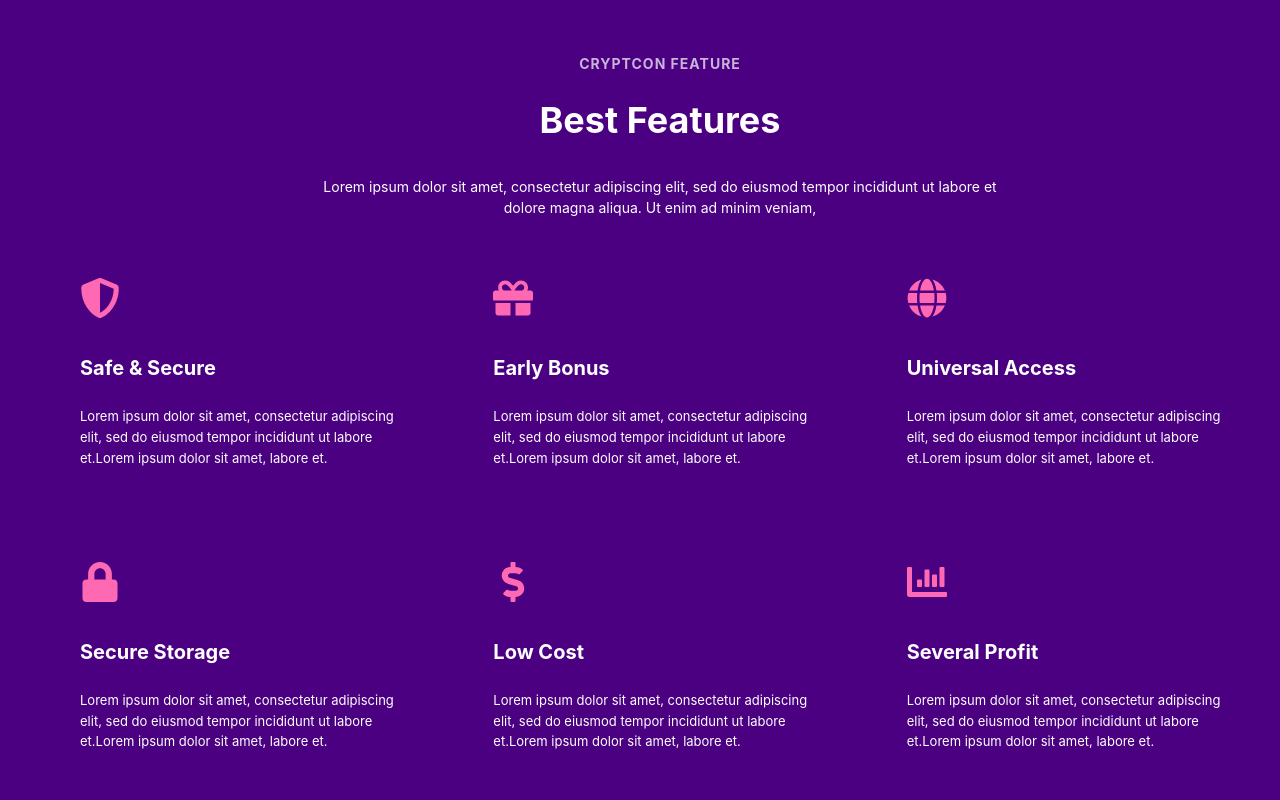
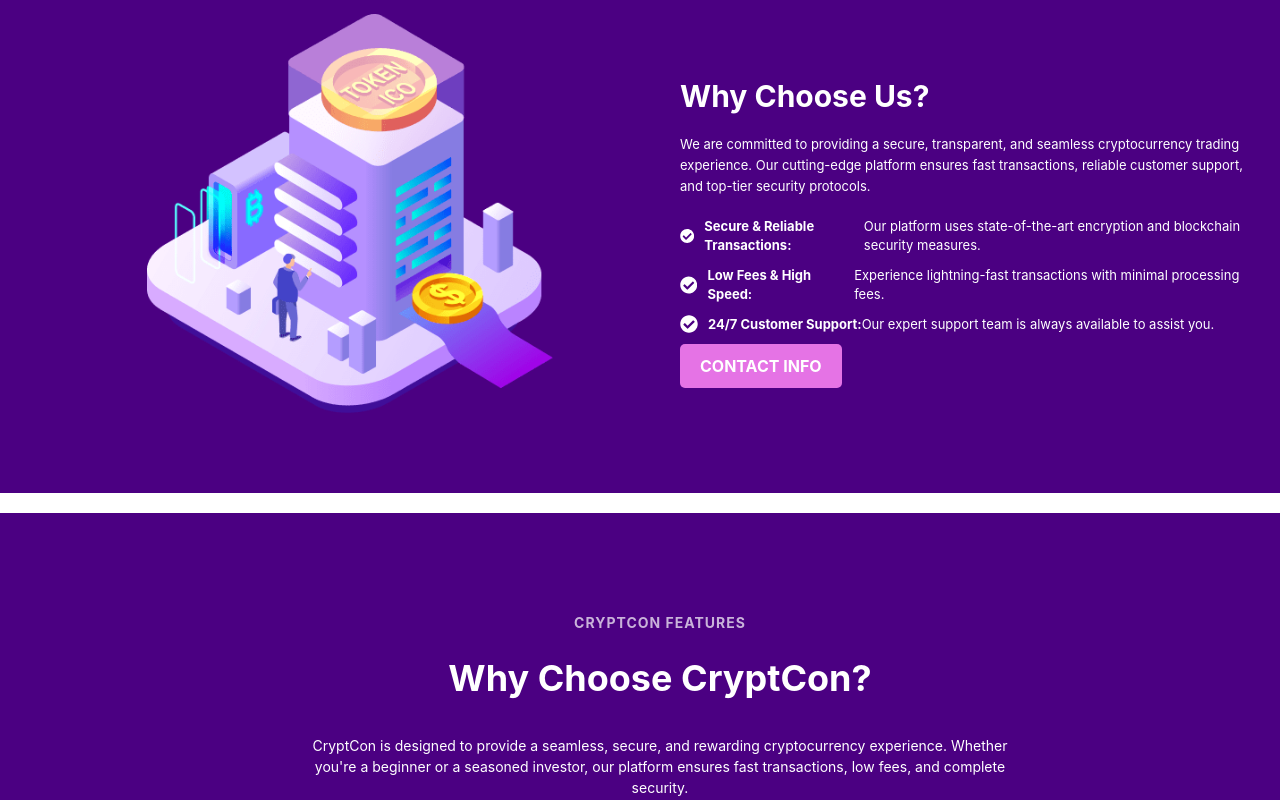
Before and after one commit to Shabachbako/crypto-app, a React (Vite) app: page /features in a window 1280 px wide. Shown: the part 400-1200 px from the top of the page. Built offline with nearby package versions, Linux system fonts and the light colour scheme.

Commit message:
added new text contents

```diff
--- a/server.js
+++ b/server.js
@@ -9,9 +9,9 @@ dotenv.config();
 const app = express();
 const PORT = process.env.PORT || 5000;
 
-// ✅ CORS Configuration (Ensures React can communicate with the backend)
+// ✅ CORS Configuration (Allow both localhost & Netlify frontend)
 const corsOptions = {
-  origin: "http://localhost:5173", // Adjust for production if needed
+  origin: ["http://localhost:5173", "https://cryptcorn.netlify.app"], // Allow local & deployed frontend
   methods: "POST",
   allowedHeaders: ["Content-Type"],
 };
--- a/src/components/AboutPages.jsx
+++ b/src/components/AboutPages.jsx
@@ -9,8 +9,8 @@ function AboutPages() {
   return (
     <>
       <AboutPage />
+      <MissionSection />
       <HowItWorks />
-      <MissionSection />
       <CryptoInvestment />
       <Team />
     </>
--- a/src/components/BestFeatures.jsx
+++ b/src/components/BestFeatures.jsx
@@ -6,10 +6,10 @@ const BestFeatures = () => {
   return (
     <section className="best-features">
       <div className="container">
-        <h4 className="section-subtitle">CRYPTCON FEATURE</h4>
-        <h2 className="section-title">Best Features</h2>
+        <h4 className="section-subtitle">CRYPTCON FEATURES</h4>
+        <h2 className="section-title">Why Choose CryptCon?</h2>
         <p className="section-description">
-          Lorem ipsum dolor sit amet, consectetur adipiscing elit, sed do eiusmod tempor incididunt ut labore et dolore magna aliqua. Ut enim ad minim veniam,
+          CryptCon is designed to provide a seamless, secure, and rewarding cryptocurrency experience. Whether you're a beginner or a seasoned investor, our platform ensures fast transactions, low fees, and complete security.
         </p>
 
         <div className="features-grid">
@@ -17,47 +17,47 @@ const BestFeatures = () => {
             <FaShieldAlt className="feature-icon" />
             <h3>Safe & Secure</h3>
             <p>
-              Lorem ipsum dolor sit amet, consectetur adipiscing elit, sed do eiusmod tempor incididunt ut labore et.Lorem ipsum dolor sit amet, labore et.
+              With advanced encryption and multi-layer security protocols, your assets and transactions remain protected against cyber threats at all times.
             </p>
           </div>
 
           <div className="feature-item">
             <FaGift className="feature-icon" />
-            <h3>Early Bonus</h3>
+            <h3>Exclusive Bonuses</h3>
             <p>
-              Lorem ipsum dolor sit amet, consectetur adipiscing elit, sed do eiusmod tempor incididunt ut labore et.Lorem ipsum dolor sit amet, labore et.
+              Enjoy exciting rewards, referral bonuses, and early-bird offers when you join CryptCon. The earlier you invest, the bigger the benefits!
             </p>
           </div>
 
           <div className="feature-item">
             <FaGlobe className="feature-icon" />
-            <h3>Universal Access</h3>
+            <h3>Global Access</h3>
             <p>
-              Lorem ipsum dolor sit amet, consectetur adipiscing elit, sed do eiusmod tempor incididunt ut labore et.Lorem ipsum dolor sit amet, labore et.
+              Our platform is accessible from anywhere in the world, enabling seamless cross-border transactions with no restrictions.
             </p>
           </div>
 
           <div className="feature-item">
             <FaLock className="feature-icon" />
-            <h3>Secure Storage</h3>
+            <h3>Secure Wallet Storage</h3>
             <p>
-              Lorem ipsum dolor sit amet, consectetur adipiscing elit, sed do eiusmod tempor incididunt ut labore et.Lorem ipsum dolor sit amet, labore et.
+              Store your digital assets safely in our highly secure, non-custodial wallets, ensuring complete control over your private keys.
             </p>
           </div>
 
           <div className="feature-item">
             <FaDollarSign className="feature-icon" />
-            <h3>Low Cost</h3>
+            <h3>Low Transaction Fees</h3>
             <p>
-              Lorem ipsum dolor sit amet, consectetur adipiscing elit, sed do eiusmod tempor incididunt ut labore et.Lorem ipsum dolor sit amet, labore et.
+              Enjoy minimal transaction fees compared to traditional banking systems, making every trade and transfer more cost-effective.
             </p>
           </div>
 
           <div className="feature-item">
             <FaChartBar className="feature-icon" />
-            <h3>Several Profit</h3>
+            <h3>Profitable Investment</h3>
             <p>
-              Lorem ipsum dolor sit amet, consectetur adipiscing elit, sed do eiusmod tempor incididunt ut labore et.Lorem ipsum dolor sit amet, labore et.
+              Take advantage of market trends and earn competitive returns with our advanced trading tools and market insights.
             </p>
           </div>
         </div>
--- a/src/components/FAQ.jsx
+++ b/src/components/FAQ.jsx
@@ -3,24 +3,54 @@ import "./FAQ.css";
 
 const faqData = {
   General: [
-    { question: "What is ICO Crypto?", answer: "Lorem Ipsum is simply dummy text of the printing and typesetting industry..." },
-    { question: "How can I participate in the ICO Token sale?", answer: "Lorem Ipsum is simply dummy text of the printing and typesetting industry..." }
+    {
+      question: "What is cryptocurrency?",
+      answer: "Cryptocurrency is a digital or virtual currency that uses cryptography for security and operates on decentralized blockchain technology."
+    },
+    {
+      question: "How can I buy cryptocurrency?",
+      answer: "You can buy cryptocurrency through exchanges like Binance, Coinbase, or Kraken by creating an account and purchasing with fiat currency or another crypto asset."
+    }
   ],
-  "Pre-ICO & ICO": [
-    { question: "What is the difference between Pre-ICO and ICO?", answer: "Lorem Ipsum is simply dummy text of the printing and typesetting industry..." },
-    { question: "How is the ICO price determined?", answer: "Lorem Ipsum is simply dummy text of the printing and typesetting industry..." }
+  "Crypto Trading": [
+    {
+      question: "What is the difference between spot trading and futures trading?",
+      answer: "Spot trading involves buying and selling cryptocurrencies for immediate delivery, while futures trading allows users to speculate on the future price without owning the asset."
+    },
+    {
+      question: "How is the price of a cryptocurrency determined?",
+      answer: "Crypto prices are determined by supply and demand, market liquidity, investor sentiment, and broader economic factors."
+    }
   ],
-  Tokens: [
-    { question: "How do I store my tokens safely?", answer: "Lorem Ipsum is simply dummy text of the printing and typesetting industry..." },
-    { question: "Are tokens transferable?", answer: "Lorem Ipsum is simply dummy text of the printing and typesetting industry..." }
+  Security: [
+    {
+      question: "How do I store my cryptocurrency safely?",
+      answer: "You can store cryptocurrencies in cold wallets (hardware wallets like Ledger, Trezor) or hot wallets (online wallets with encryption). Always enable 2FA and keep private keys secure."
+    },
+    {
+      question: "Are cryptocurrency transactions reversible?",
+      answer: "No, once a cryptocurrency transaction is confirmed on the blockchain, it cannot be reversed. Always double-check recipient addresses before sending funds."
+    }
   ],
-  Client: [
-    { question: "What are the benefits of using ICO tokens?", answer: "Lorem Ipsum is simply dummy text of the printing and typesetting industry..." },
-    { question: "How do I create an ICO wallet?", answer: "Lorem Ipsum is simply dummy text of the printing and typesetting industry..." }
+  Wallets: [
+    {
+      question: "What are the benefits of using a crypto wallet?",
+      answer: "Crypto wallets provide secure storage, easy access, and control over your digital assets, ensuring safety from exchange hacks or third-party risks."
+    },
+    {
+      question: "How do I create a cryptocurrency wallet?",
+      answer: "You can create a crypto wallet by using trusted providers like MetaMask, Trust Wallet, or hardware wallets. Follow the setup instructions and securely store your recovery phrase."
+    }
   ],
-  Legal: [
-    { question: "Is ICO legal in my country?", answer: "Lorem Ipsum is simply dummy text of the printing and typesetting industry..." },
-    { question: "What are the regulatory concerns for ICOs?", answer: "Lorem Ipsum is simply dummy text of the printing and typesetting industry..." }
+  Regulations: [
+    {
+      question: "Is cryptocurrency legal in my country?",
+      answer: "The legality of cryptocurrency varies by country. Some nations regulate and support crypto trading, while others impose restrictions or bans. Always check local regulations."
+    },
+    {
+      question: "What are the tax implications of cryptocurrency trading?",
+      answer: "Many countries treat cryptocurrency as taxable assets, requiring traders to report gains or losses. Consult with a financial expert for compliance in your region."
+    }
   ]
 };
 
@@ -38,7 +68,7 @@ const FAQ = () => {
         <h5 className="faq-subtitle">FAQs</h5>
         <h2 className="faq-title">Frequently Asked Questions</h2>
         <p className="faq-description">
-          Lorem ipsum dolor sit amet, consectetur adipiscing elit, sed do eiusmod tempor incididunt ut labore et dolore magna aliqua. Ut enim ad minim veniam.
+          Find answers to the most common questions about cryptocurrency, wallets, security, and regulations.
         </p>
 
         {/* Tab Navigation */}
--- a/src/components/FeaturePages.jsx
+++ b/src/components/FeaturePages.jsx
@@ -8,8 +8,8 @@ function FeaturePages() {
   return (
     <>
     <FeaturePage />
+    <WhyChooseUs />
     <BestFeatures />
-    <WhyChooseUs />
     </>
   );
 }
--- a/src/components/HowItWorks.jsx
+++ b/src/components/HowItWorks.jsx
@@ -1,37 +1,39 @@
 import React from "react";
 import "./HowItWorks.css";
-import cryptoGraphic from "../assets/work-processs.png"; // Update with the correct image path
+import cryptoGraphic from "../assets/work-processs.png"; // Ensure the correct image path
 
 const HowItWorks = () => {
   return (
     <section className="how-it-works">
       <div className="container">
-        <h4 className="section-subtitle">WHAT IS CRYPTCON</h4>
-        <h2 className="section-title">How it Works</h2>
+        <h4 className="section-subtitle">HOW CRYPTCON WORKS</h4>
+        <h2 className="section-title">A Simple & Secure Way to Trade Crypto</h2>
         <p className="section-description1">
-          Lorem ipsum dolor sit amet, consectetur adipiscing elit, sed do eiusmod tempor incididunt ut labore et dolore magna aliqua. Ut enim ad minim veniam,
+          Cryptcon provides a seamless and secure platform for buying, selling,
+          and managing cryptocurrency assets. Whether you're a beginner or a
+          seasoned trader, our user-friendly system ensures a hassle-free experience.
         </p>
 
         <div className="content-wrapper">
           {/* Left: Image Section */}
           <div className="graphic">
-            <img src={cryptoGraphic} alt="Crypto Process Graphic" />
+            <img src={cryptoGraphic} alt="Crypto Trading Process" />
           </div>
 
           {/* Right: Text Content */}
           <div className="text-content">
-            <h3>We’ve built a platform to buy and sell shares.</h3>
+            <h3>Trade Crypto Instantly & Securely</h3>
             <p>
-              Lorem Ipsum is simply dummy text of the printing and typesetting industry.
-              Lorem Ipsum has been the industry’s standard dummy text ever since the 1500s,
-              when an unknown printer.
+              Our platform is designed to simplify crypto transactions while
+              maintaining the highest level of security. Enjoy instant trade execution,
+              low fees, and access to a wide range of digital assets.
             </p>
 
             {/* List with Check Icons */}
             <ul className="features-list">
-              <li>✔ Lorem Ipsum is simply dummy text of the printing and typesetting</li>
-              <li>✔ Lorem Ipsum is simply dummy text of the printing and typesetting</li>
-              <li>✔ Lorem Ipsum is simply dummy text of the printing and typesetting</li>
+              <li>✔ Instant deposits and withdrawals with multiple payment options</li>
+              <li>✔ Secure wallet integration to keep your assets safe</li>
+              <li>✔ Advanced trading tools for beginners and professionals</li>
             </ul>
           </div>
         </div>
--- a/src/components/Team.jsx
+++ b/src/components/Team.jsx
@@ -12,19 +12,21 @@ import { FaFacebookF, FaTwitter, FaLinkedinIn } from "react-icons/fa";
 
 const Team = () => {
   const teamMembers = [
-    { id: 1, name: "John Doe", role: "Lorem ipsum dolor sit amet, consectetur adipiscing elit, sed do eiusmod tempor it amet, consectetur", image: member1 },
-    { id: 2, name: "John Doe", role: "Lorem ipsum dolor sit amet, consectetur adipiscing elit, sed do eiusmod tempor it amet, consectetur", image: member2 },
-    { id: 3, name: "John Doe", role: "Lorem ipsum dolor sit amet, consectetur adipiscing elit, sed do eiusmod tempor it amet, consectetur", image: member3 },
-    { id: 4, name: "John Doe", role: "Lorem ipsum dolor sit amet, consectetur adipiscing elit, sed do eiusmod tempor it amet, consectetur", image: member4 }
+    { id: 1, name: "Alice Johnson", role: "CEO & Blockchain Strategist", image: member1 },
+    { id: 2, name: "Michael Smith", role: "Chief Technology Officer", image: member2 },
+    { id: 3, name: "Sophia Brown", role: "Head of Marketing & Partnerships", image: member3 },
+    { id: 4, name: "David Lee", role: "Lead Blockchain Developer", image: member4 }
   ];
 
   return (
     <section className="team-section">
       <div className="team-container">
-        <h5 className="team-subtitle">Meet The Team</h5>
-        <h2 className="team-title">Our Team</h2>
+        <h5 className="team-subtitle">Meet Our Experts</h5>
+        <h2 className="team-title">The Visionaries Behind Cryptcon</h2>
         <p className="team-description">
-          Lorem ipsum dolor sit amet, consectetur adipiscing elit, sed do eiusmod tempor incididunt ut labore et dolore magna aliqua. Ut enim ad minim veniam,
+          Our dedicated team of blockchain experts, developers, and strategists is committed to
+          revolutionizing the crypto industry. With years of experience in finance, technology, and
+          decentralized ecosystems, we strive to bring you a secure and innovative platform.
         </p>
 
         <div className="team-grid">
--- a/src/components/WhyChooseUs.jsx
+++ b/src/components/WhyChooseUs.jsx
@@ -17,21 +17,24 @@ const WhyChooseUs = () => {
         <div className="why-choose-text">
           <h2>Why Choose Us?</h2>
           <p className="why-choose-description">
-            Lorem Ipsum is simply dummy text of the printing and typesetting industry.
-            Lorem Ipsum has been the industry's standard dummy text ever since the 1500s,
-            when an unknown printer.
+            We are committed to providing a secure, transparent, and seamless cryptocurrency
+            trading experience. Our cutting-edge platform ensures fast transactions, reliable
+            customer support, and top-tier security protocols.
           </p>
 
           {/* Features List */}
           <ul className="why-choose-list">
             <li>
-              <FaCheckCircle className="check-icon" /> Lorem Ipsum is simply dummy text of the printing and typesetting
+              <FaCheckCircle className="check-icon" /> <strong>Secure & Reliable Transactions:</strong> Our platform uses
+              state-of-the-art encryption and blockchain security measures.
             </li>
             <li>
-              <FaCheckCircle className="check-icon" /> Lorem Ipsum is simply dummy text of the printing and typesetting
+              <FaCheckCircle className="check-icon" /> <strong>Low Fees & High Speed:</strong> Experience lightning-fast
+              transactions with minimal processing fees.
             </li>
             <li>
-              <FaCheckCircle className="check-icon" /> Lorem Ipsum is simply dummy text of the printing and typesetting
+              <FaCheckCircle className="check-icon" /> <strong>24/7 Customer Support:</strong> Our expert support team
+              is always available to assist you.
             </li>
           </ul>
 
```
Also changed, not shown: src/components/Home.jsx (+5 -4 lines), src/components/MissionSection.jsx (+8 -10 lines).
